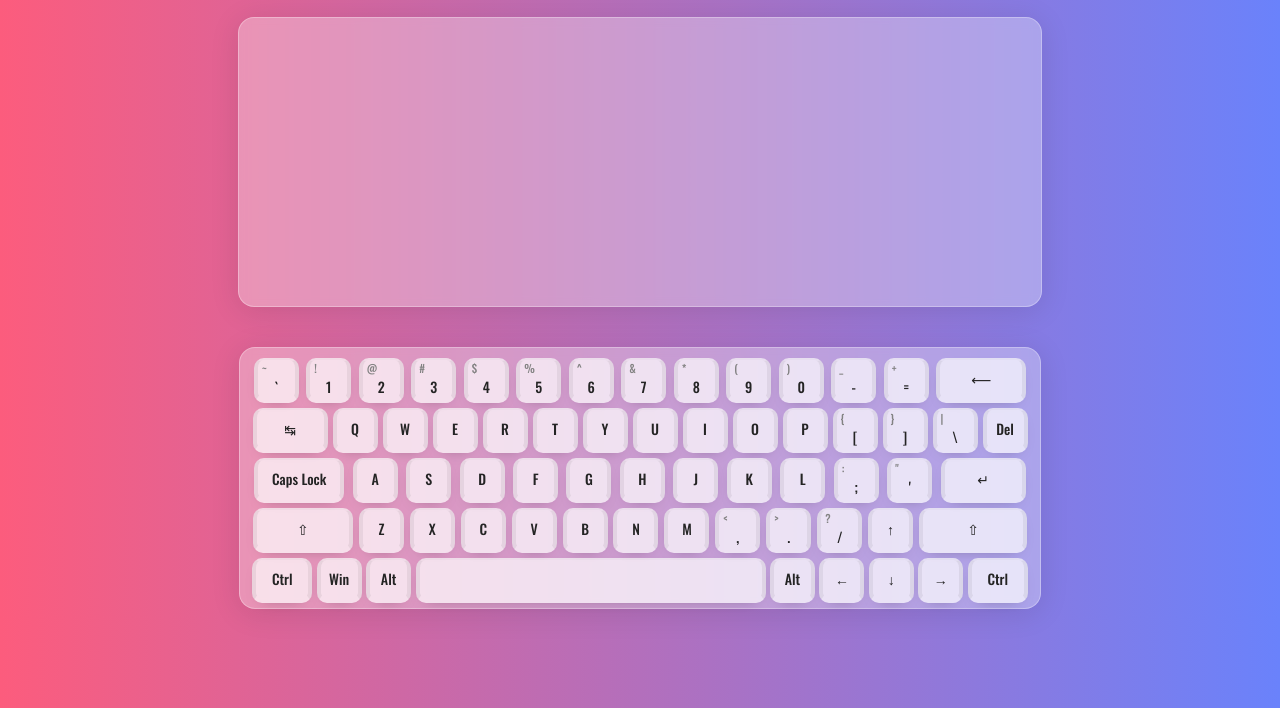
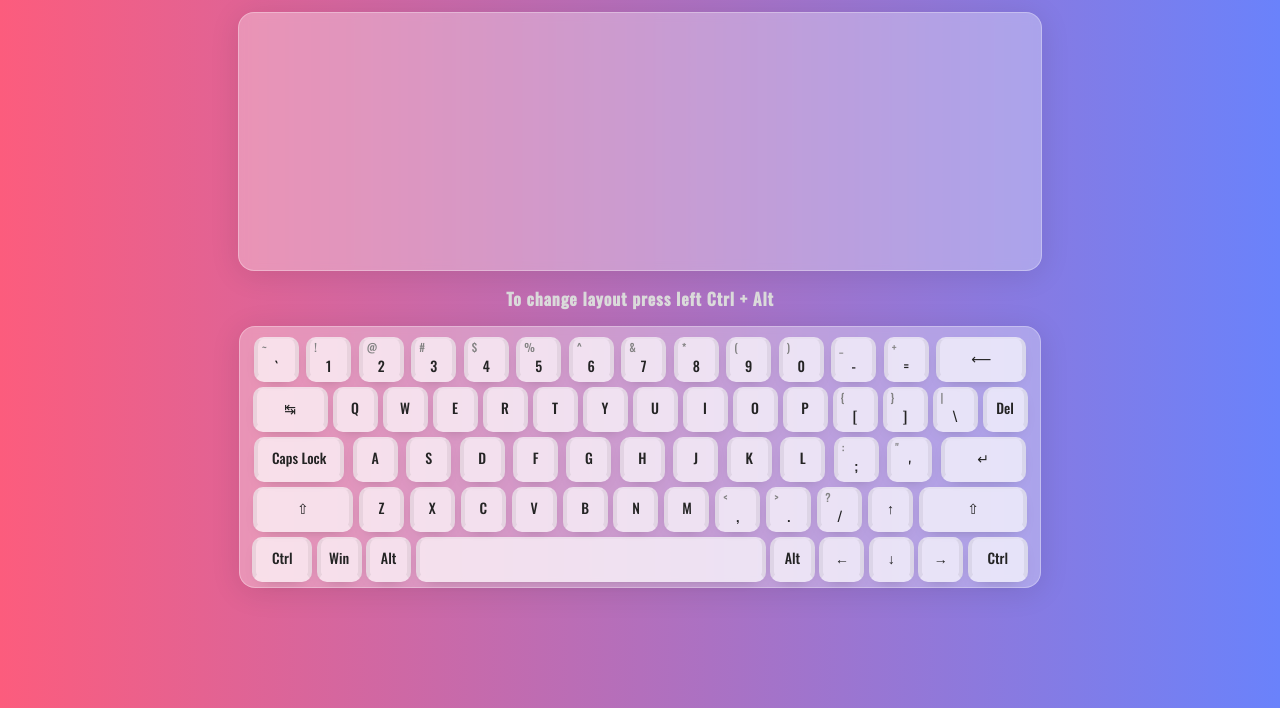
Before and after one commit to knyazigor/virtkeyboard, a website: page index.html in a window 1280 px wide. Shown: the part 92-800 px from the top of the page. Drawn offline with nearby package versions, Linux system fonts and the light colour scheme; a web font is replaced by a local one.

Commit message:
feat: add headings

```diff
--- a/main.js
+++ b/main.js
@@ -182,7 +182,9 @@ class Keyboard {
     body.innerHTML = `
         <div class="container">
             <h1 class="h1">Virtual Keyboard</h1>
-            <textarea name="textarea" class="textarea" id="textarea" cols="30" rows="8"></textarea>
+            <h2 class="h2">Windows version</h2>
+            <textarea name="textarea" class="textarea" id="textarea" cols="30" rows="7"></textarea>
+            <h2 class="h2">To change layout press left Ctrl + Alt</h2>
             <div class="keyboard">
                 <div class="row" data-row="0"></div>
                 <div class="row" data-row="1"></div>
@@ -190,6 +192,7 @@ class Keyboard {
                 <div class="row" data-row="3"></div>
                 <div class="row" data-row="4"></div>
             </div>
+
         </div>
     `;
     const keyboardContainer = document.querySelector('.keyboard');
@@ -221,6 +224,7 @@ class Keyboard {
       e.preventDefault();
       this.keyUnPressHandler(e.code);
     });
+    this.textarea.focus();
   }
 
   getKeyParams(key) {
--- a/style.css
+++ b/style.css
@@ -24,13 +24,19 @@ h1 {
     letter-spacing: 0.05em;
 }
 
+.h2 {
+  margin: 0;
+  font-size: 1.2em;
+  color: #dbdbdb;
+  letter-spacing: 0.05em;
+}
+
 .container {
     display: flex;
     justify-content: center;
     flex-direction: column;
     align-items: center;
-    padding-top: 20px;
-    gap: 40px;
+    gap: 15px;
 }
 
 .textarea {
```
